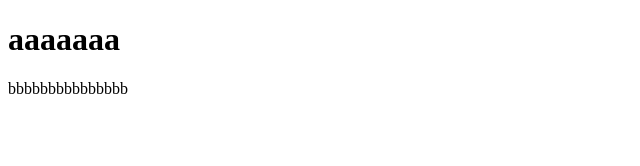
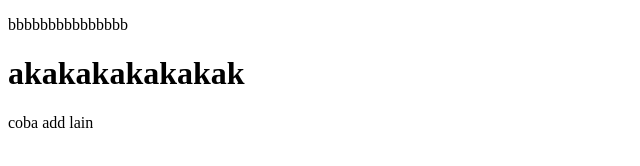
Before and after one commit to marindarensa/coba-15, a plain HTML site: page index.html in a window 1280 px wide. Shown: the whole page, without its empty margins (0-640 px from the left). Drawn offline with Linux system fonts and the light colour scheme.

Commit message:
second commit

```diff
--- a/index.html
+++ b/index.html
@@ -6,7 +6,9 @@
     <title>Coba coba </title>
 </head>
 <body>
-    <h1>aaaaaaa</h1>
     <p>bbbbbbbbbbbbbbb</p>
+    <h1>akakakakakakak</h1>
+
+    <p>coba add lain</p>
 </body>
 </html>
```
